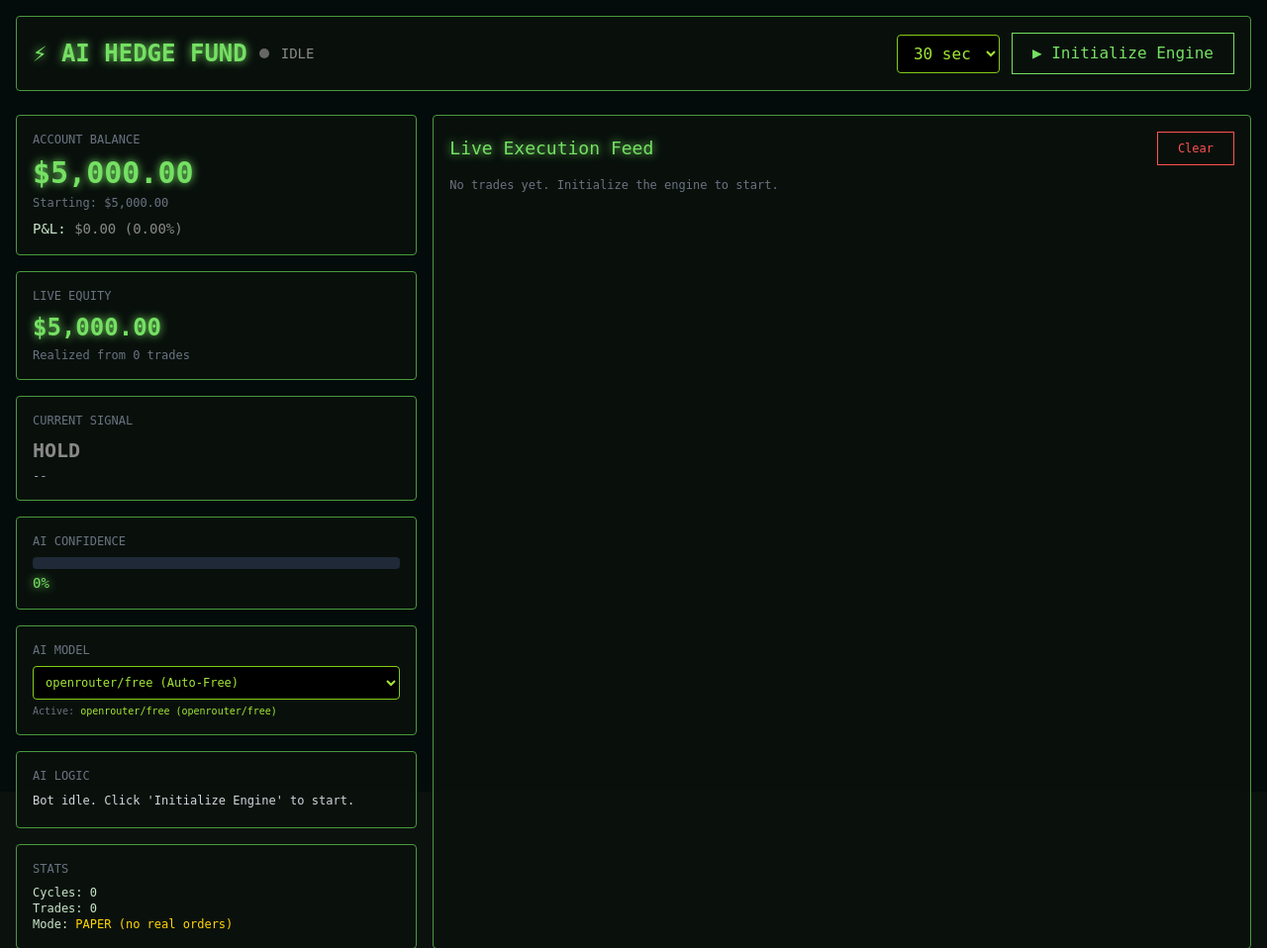
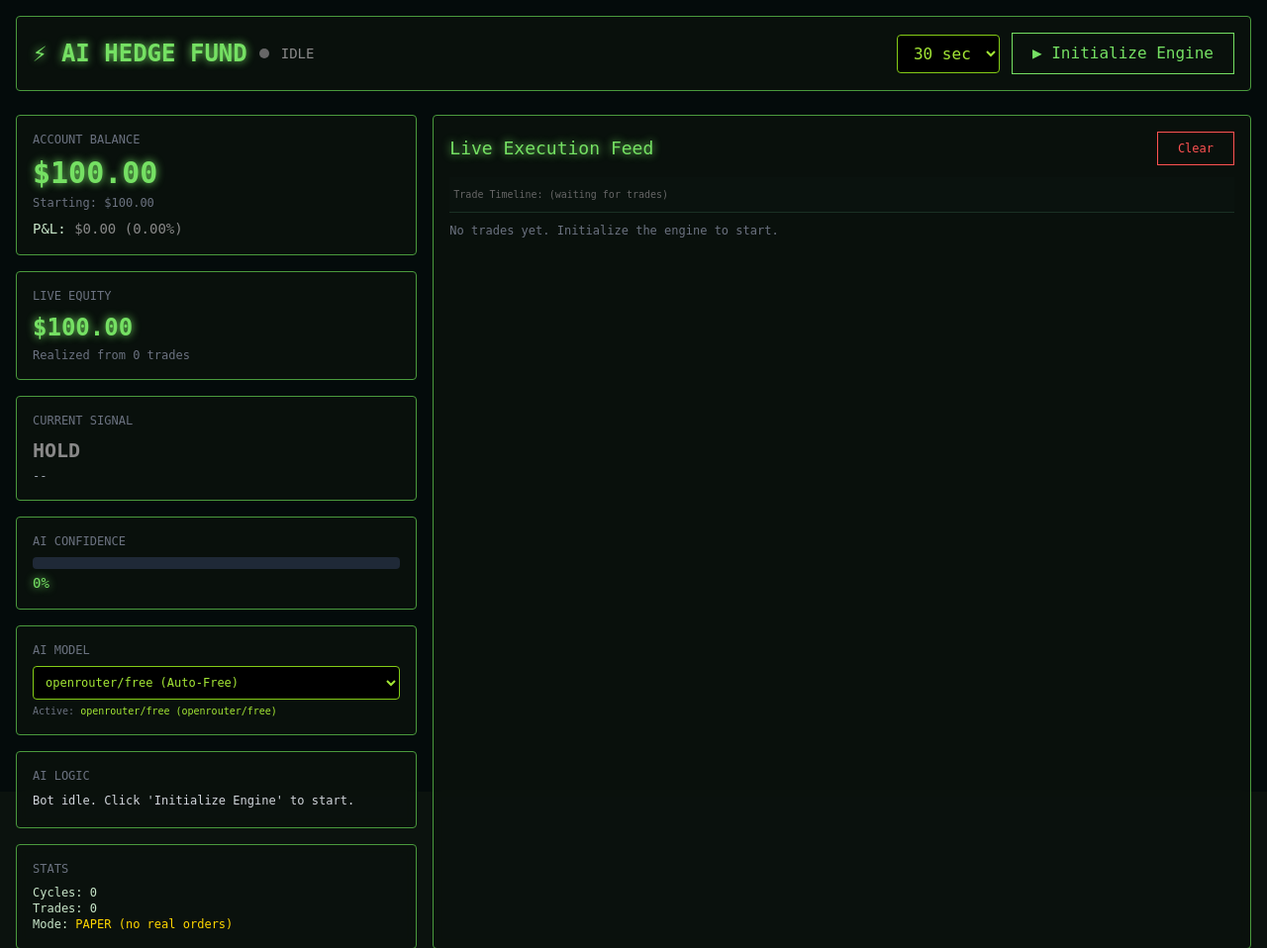
Before and after one commit to Dkpiec/AI-Hedgefund-bot, a FastAPI app: page / in a window 1280 px wide. Shown: the top 958 px of the page at 99% size. Run offline with FastAPI, Linux system fonts and the light colour scheme; data that the repository does not hold is empty; some libraries are stand-ins or nearby versions.

Commit message:
feat: $100 starting balance + independent dot timeline
- config.py: STARTING_BALANCE default 5000 -> 100
- render.yaml: STARTING_BALANCE 5000 -> 100
- index.html: balance/equity placeholders show $100
- index.html: NEW dot-timeline row at top of execution feed panel
  - completely independent DOM from trade rows
  - flex row of glowing colored dots, one per trade
  - pulsing animation, hover tooltip shows asset/signal/time
  - background #0a120e with bottom border for visibility
  - 14x14px each, inline-styled, flex-shrink:0
  - cannot be hidden by Tailwind since it has its own row

```diff
--- a/render.yaml
+++ b/render.yaml
@@ -23,7 +23,7 @@ services:
       - key: MT5_SERVER
         value: MetaQuotes-Demo
       - key: STARTING_BALANCE
-        value: "5000"
+        value: "100"
       - key: PAPER_MODE
         value: "true"
       - key: DASHBOARD_HOST
--- a/src/config.py
+++ b/src/config.py
@@ -40,7 +40,7 @@ MT5_PASSWORD = os.getenv("MT5_PASSWORD", "")               # Your MT5 password
 MT5_SERVER = os.getenv("MT5_SERVER", "MetaQuotes-Demo")    # e.g. MetaQuotes-Demo
 
 # Starting demo account balance (used when MT5 is not connected / paper mode)
-STARTING_BALANCE = float(os.getenv("STARTING_BALANCE", "5000"))
+STARTING_BALANCE = float(os.getenv("STARTING_BALANCE", "100"))
 
 # ============================================================================
 # TRADING CONFIGURATION
--- a/src/dashboard/templates/index.html
+++ b/src/dashboard/templates/index.html
@@ -91,14 +91,14 @@
     <div class="lg:col-span-1 space-y-4">
       <div class="panel p-4 rounded">
         <h3 class="text-xs text-gray-500 uppercase mb-2">Account Balance</h3>
-        <p class="text-3xl font-bold neon-text" id="balance">$5,000.00</p>
-        <p class="text-xs text-gray-500 mt-1">Starting: $<span id="starting-balance">5,000.00</span></p>
+        <p class="text-3xl font-bold neon-text" id="balance">$100.00</p>
+        <p class="text-xs text-gray-500 mt-1">Starting: $<span id="starting-balance">100.00</span></p>
         <p class="text-sm mt-2" id="pnl-display">P&amp;L: <span class="text-gray-400">$0.00 (0.00%)</span></p>
       </div>
 
       <div class="panel p-4 rounded">
         <h3 class="text-xs text-gray-500 uppercase mb-2">Live Equity</h3>
-        <p class="text-2xl font-bold neon-text" id="equity">$5,000.00</p>
+        <p class="text-2xl font-bold neon-text" id="equity">$100.00</p>
         <p class="text-xs text-gray-500 mt-1">Realized from <span id="trade-count">0</span> trades</p>
       </div>
 
@@ -148,6 +148,9 @@
         <div class="flex items-center justify-between mb-3">
           <h3 class="text-lg neon-text">Live Execution Feed</h3>
           <button id="reset-btn" class="neon-btn danger text-xs">Clear</button>
+        </div>
+        <div id="dot-timeline" style="display:flex;align-items:center;gap:6px;flex-wrap:wrap;padding:10px 4px;border-bottom:1px solid #1a3024;margin-bottom:10px;min-height:28px;background:#0a120e;">
+          <span style="color:#666;font-size:10px;">Trade Timeline:</span>
         </div>
         <div id="trade-feed" class="space-y-2 max-h-[600px] overflow-y-auto">
           <p class="text-xs text-gray-500">No trades yet. Initialize the engine to start.</p>
@@ -262,10 +265,21 @@
       toggle.textContent = state.is_running ? '■ Stop Engine' : '▶ Initialize Engine';
       toggle.className = state.is_running ? 'neon-btn danger' : 'neon-btn';
 
-      // Render trade feed - simple flat structure to avoid Tailwind flexbox collapse
-      const feed = document.getElementById('trade-feed');
-      const trades = state.trade_history || [];
-      document.getElementById('trade-count').textContent = trades.length;
+        // Render trade feed - simple flat structure to avoid Tailwind flexbox collapse
+        const feed = document.getElementById('trade-feed');
+        const trades = state.trade_history || [];
+        document.getElementById('trade-count').textContent = trades.length;
+        // Render the dot timeline - completely independent DOM tree
+        const timeline = document.getElementById('dot-timeline');
+        if (timeline && trades.length > 0) {
+          timeline.innerHTML = '<span style="color:#666;font-size:10px;margin-right:4px;">Timeline:</span>' +
+            trades.slice().reverse().slice(0, 30).map((t) => {
+              const c = assetColors[t.asset] || '#75E063';
+              return '<span title="' + (t.asset || '') + ' ' + (t.signal || '') + ' @ ' + new Date(t.time).toLocaleTimeString() + '" style="display:inline-block;width:14px;height:14px;border-radius:50%;background:' + c + ';box-shadow:0 0 8px ' + c + ';animation:dotPulse 1.5s ease-in-out infinite;flex-shrink:0;"></span>';
+            }).join('');
+        } else if (timeline) {
+          timeline.innerHTML = '<span style="color:#666;font-size:10px;">Trade Timeline: (waiting for trades)</span>';
+        }
       if (trades.length > 0) {
         const now = Date.now();
         feed.innerHTML = trades.slice().reverse().map((t, idx) => {
```
